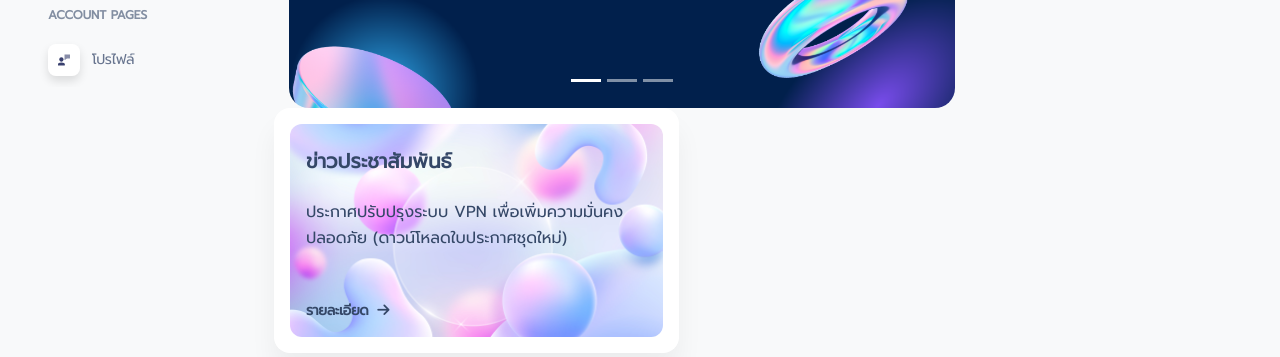
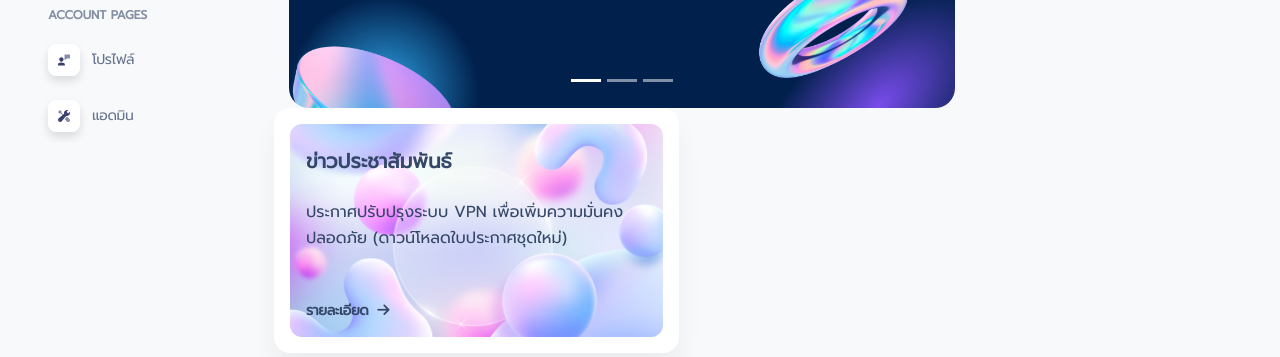
Before and after one commit to WipaweeJai/SeniorProject, a PHP site: page /project/pages/index.php in a window 1280 px wide. Shown: the part 341-698 px from the top of the page. Run offline with PHP 8.4, Linux system fonts and the light colour scheme; data that the repository does not hold is empty; some libraries are stand-ins or nearby versions.

Commit message:
เพิ่ม Tab Admin

```diff
--- a/pages/navbar.php
+++ b/pages/navbar.php
@@ -45,6 +45,7 @@
           $download_certificate_url = "/project/pages/download_certificate.php";
           $check_certificate_url = "/project/pages/check_certificate.php";
           $profile_url = "/project/pages/profile.php";
+          $admin_url = "/project/pages/admin.php";
         ?>
 
         <div class="collapse navbar-collapse  w-auto " id="sidenav-collapse-main">
@@ -189,6 +190,29 @@
               </a>
             </li>
 
+            <!-- แอดมิน -->
+            <li class="nav-item">
+              <a class="nav-link <?php echo ($current_page == $admin_url) ? 'active' : ''; ?>" href="<?php echo $admin_url; ?>">
+              <div class="icon icon-shape icon-sm shadow border-radius-md bg-white text-center me-2 d-flex align-items-center justify-content-center">
+                <svg width="12px" height="12px" viewBox="0 0 40 40" version="1.1" xmlns="http://www.w3.org/2000/svg" xmlns:xlink="http://www.w3.org/1999/xlink">
+                  <title>settings</title>
+                  <g stroke="none" stroke-width="1" fill="none" fill-rule="evenodd">
+                    <g transform="translate(-2020.000000, -442.000000)" fill="#FFFFFF" fill-rule="nonzero">
+                      <g transform="translate(1716.000000, 291.000000)">
+                        <g transform="translate(304.000000, 151.000000)">
+                          <polygon class="color-background opacity-6" points="18.0883333 15.7316667 11.1783333 8.82166667 13.3333333 6.66666667 6.66666667 0 0 6.66666667 6.66666667 13.3333333 8.82166667 11.1783333 15.315 17.6716667"></polygon>
+                          <path class="color-background opacity-6" d="M31.5666667,23.2333333 C31.0516667,23.2933333 30.53,23.3333333 30,23.3333333 C29.4916667,23.3333333 28.9866667,23.3033333 28.48,23.245 L22.4116667,30.7433333 L29.9416667,38.2733333 C32.2433333,40.575 35.9733333,40.575 38.275,38.2733333 L38.275,38.2733333 C40.5766667,35.9716667 40.5766667,32.2416667 38.275,29.94 L31.5666667,23.2333333 Z"></path>
+                          <path class="color-background" d="M33.785,11.285 L28.715,6.215 L34.0616667,0.868333333 C32.82,0.315 31.4483333,0 30,0 C24.4766667,0 20,4.47666667 20,10 C20,10.99 20.1483333,11.9433333 20.4166667,12.8466667 L2.435,27.3966667 C0.95,28.7083333 0.0633333333,30.595 0.00333333333,32.5733333 C-0.0583333333,34.5533333 0.71,36.4916667 2.11,37.89 C3.47,39.2516667 5.27833333,40 7.20166667,40 C9.26666667,40 11.2366667,39.1133333 12.6033333,37.565 L27.1533333,19.5833333 C28.0566667,19.8516667 29.01,20 30,20 C35.5233333,20 40,15.5233333 40,10 C40,8.55166667 39.685,7.18 39.1316667,5.93666667 L33.785,11.285 Z"></path>
+                        </g>
+                      </g>
+                    </g>
+                  </g>
+                </svg>
+              </div>
+              <span class="nav-link-text ms-1">แอดมิน</span>
+              </a>
+            </li>
+
           </ul>
         </div>
       </aside>
```
